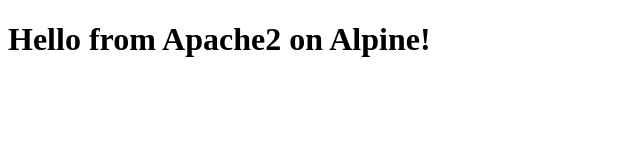
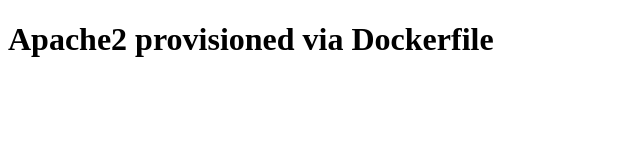
Before and after one commit to ychapor/edu, a plain HTML site: page docker/index.html in a window 1280 px wide. Shown: the whole page, without its empty margins (0-640 px from the left). Drawn offline with Linux system fonts and the light colour scheme.

Commit message:
Add Dockerfile for running Apache2 over Ubuntu 20.04.

```diff
--- a/docker/index.html
+++ b/docker/index.html
@@ -2,9 +2,9 @@
 <html lang="en">
 <head>
     <meta charset="UTF-8">
-    <title>Apache2 on Alpine</title>
+    <title>Apache2</title>
 </head>
 <body>
-<h1>Hello from Apache2 on Alpine!</h1>
+<h1>Apache2 provisioned via Dockerfile</h1>
 </body>
 </html>
```
Also changed, not shown: 1 other file.
